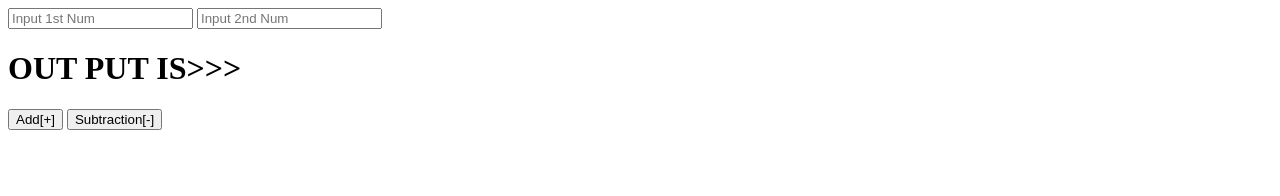
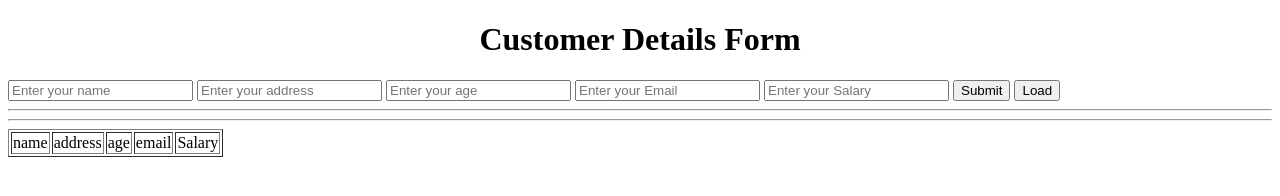
Before and after one commit to Janith96SE/2026-11-07-IT, a plain HTML site: page index.html in a window 1280 px wide. Drawn offline with Linux system fonts and the light colour scheme.

Commit message:
Refactor index.html and app.js: Add customer details form and submission functionality

```diff
--- a/index.html
+++ b/index.html
@@ -18,13 +18,39 @@
     <h1 id="Sname">My Name is >></h1>
     <input type="button" value="Submit" onclick="btnSubmitOnAction()"> -->
 
-    <input type="text" placeholder="Input 1st Num" id="textNum1">
+    <!-- <input type="text" placeholder="Input 1st Num" id="textNum1">
     <input type="text" placeholder="Input 2nd Num" id="textNum2">
 
     <h1 id="outPut">OUT PUT IS>>></h1>
 
     <input type="button" value="Add[+]" onclick="btnAddOnAction()">
-    <input type="button" value="Subtraction[-]" onclick="btnSubtractionOnAction()">
+    <input type="button" value="Subtraction[-]" onclick="btnSubtractionOnAction()"> -->
+
+    <center><h1>Customer Details Form</h1></center>
+
+    <input type="text" placeholder="Enter your name" id="txtName">
+    <input type="text" placeholder="Enter your address" id="txtAddress">
+    <input type="text" placeholder="Enter your age" id="txtAge">
+    <input type="text" placeholder="Enter your Email" id="txtEmail">
+    <input type="text" placeholder="Enter your Salary" id="txtSalary">
+
+    <input type="button" value="Submit"  onclick="btnSubmitOnAction()">
+    <input type="button" value="Load"    onclick="btnLoadtblOnAction()">
+    <hr>
+    <hr>
+
+    <table border="1" id="tblCustomer">
+        <td>name</td>
+        <td>address</td>
+        <td>age</td>
+        <td>email</td>
+        <td>Salary</td>
+
+    </table>
+
+
+
+
 
 
 
--- a/js/app.js
+++ b/js/app.js
@@ -128,18 +128,58 @@
 //     Sname.innerText= "My Name is >>" + textName.value;
 // }
 
-function btnAddOnAction(){
+// function btnAddOnAction(){
 
-    let value1= parseInt(textNum1.value) + parseInt(textNum2.value);
+//     let value1= parseInt(textNum1.value) + parseInt(textNum2.value);
 
-     outPut.innerText= "OUT PUT IS>>>"+ value1;
+//      outPut.innerText= "OUT PUT IS>>>"+ value1;
+
+// }
+
+// function btnSubtractionOnAction(){
+
+//     let value2= parseInt(textNum1.value) - parseInt(textNum2.value);
+
+//      outPut.innerText= "OUT PUT IS>>>"+ value2;
+
+// }
+
+
+//-------------- Customer Form-----------------
+
+
+let customerList =[];
+
+function btnSubmitOnAction(){
+   let txtName= document.getElementById("txtName").value;
+   let txtAddress=document.getElementById("txtAddress").value;
+   let txtAge = document.getElementById("txtAge").value;
+   let txtEmail=document.getElementById("txtEmail").value;
+   let txtSalary=document.getElementById("txtSalary").value;
+
+
+   let customer={
+
+            name: txtName,
+            address:txtAddress,
+            age :txtAge,
+            email:txtEmail,
+            salary:txtSalary,
+
+   }
+
+   console.log(customer);
+   customerList.push(customer);
+   console.log(customerList);
+   resetInputFields();
+}
+
+function resetInputFields(){
+    document.getElementById("txtName").value="";
+    document.getElementById("txtAddress").value="";
+    document.getElementById("txtAge").value="";
+    document.getElementById("txtEmail").value="";
+    document.getElementById("txtSalary").value="";
+
 
 }
-
-function btnSubtractionOnAction(){
-
-    let value2= parseInt(textNum1.value) - parseInt(textNum2.value);
-
-     outPut.innerText= "OUT PUT IS>>>"+ value2;
-
-}
```
